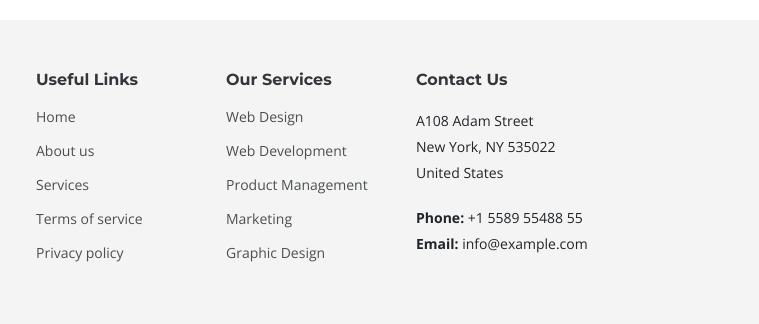
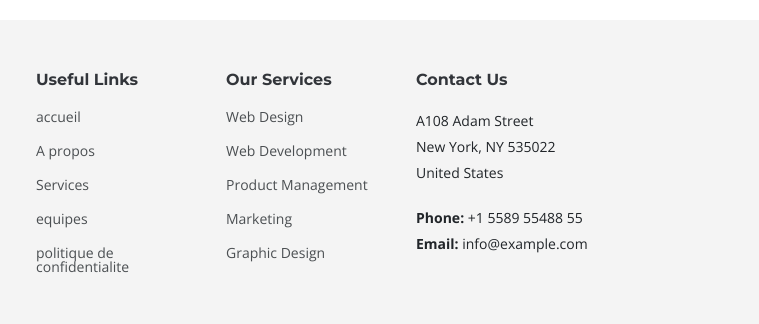
Before and after one commit to lasalihatie/aissatou, a plain HTML site: page index.html in a window 1280 px wide. Shown: the part 10244-10568 px from the top of the page, 521-1280 px from the left. Drawn offline with nearby package versions, Linux system fonts and the light colour scheme.

Commit message:
modification footer

```diff
--- a/index.html
+++ b/index.html
@@ -1138,11 +1138,11 @@
         <div class="col-lg-2 col-6 footer-links">
           <h4>Useful Links</h4>
           <ul>
-            <li><a href="#">Home</a></li>
-            <li><a href="#">About us</a></li>
+            <li><a href="#">accueil</a></li>
+            <li><a href="#">A propos</a></li>
             <li><a href="#">Services</a></li>
-            <li><a href="#">Terms of service</a></li>
-            <li><a href="#">Privacy policy</a></li>
+            <li><a href="#">equipes</a></li>
+            <li><a href="#">politique de confidentialite</a></li>
           </ul>
         </div>
 
```
